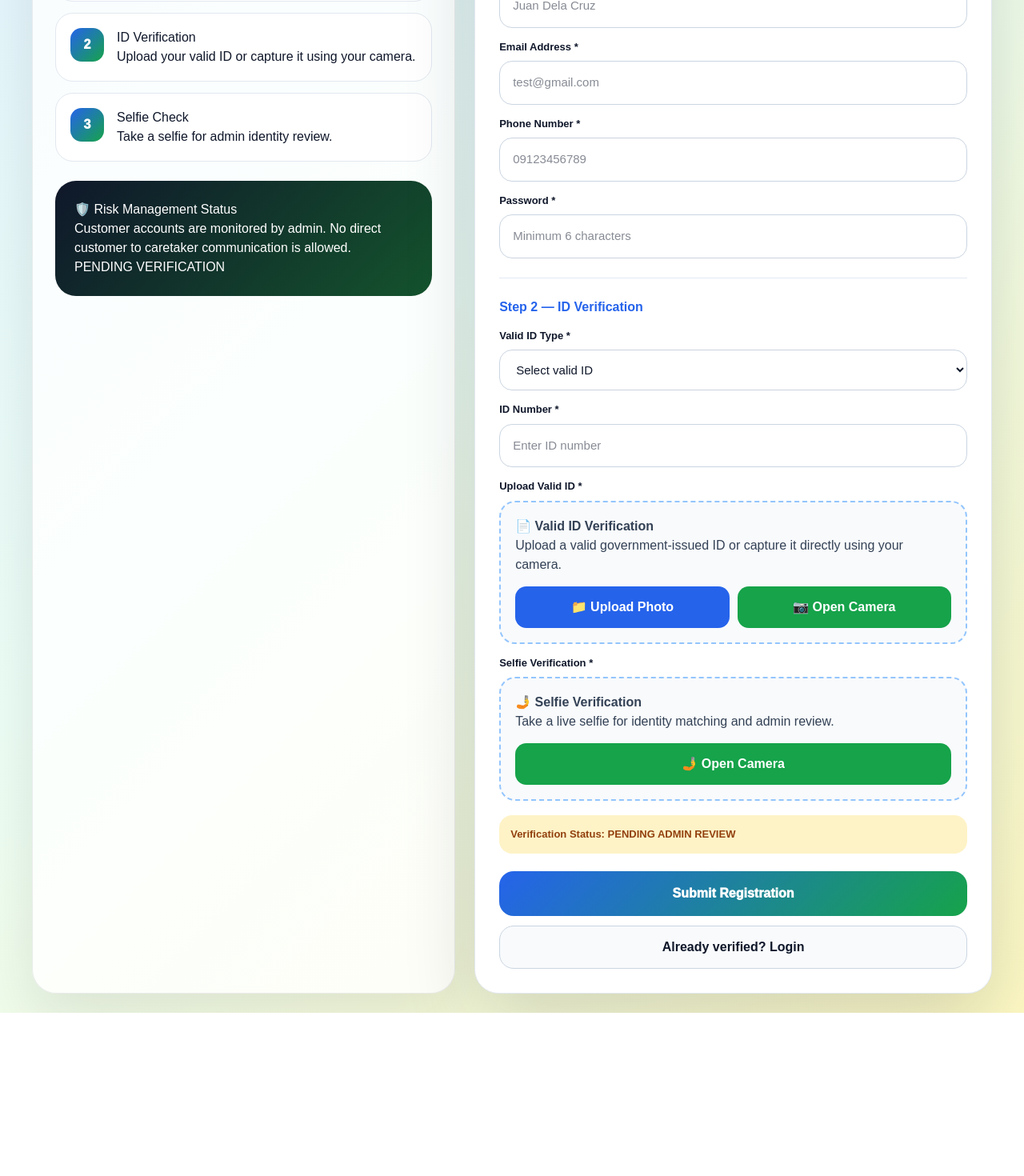
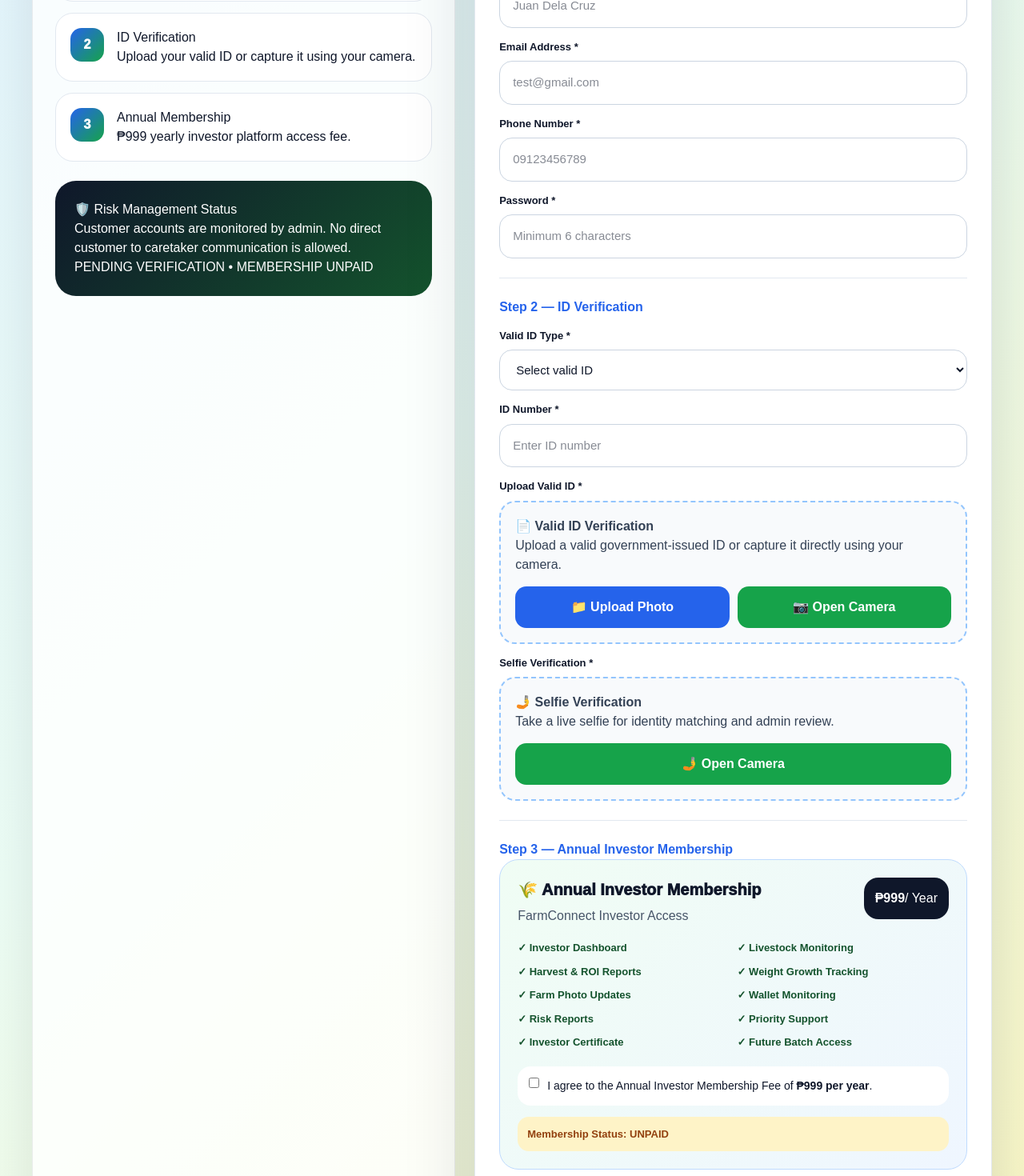
Before and after one commit to tinaleung74-blip/farmconnect-live, a Next.js app: page /customer/register in a window 1280 px wide. Shown: the part 440-1910 px from the top of the page at 80% size. Before the commit the page ends 1706 px from the top, so only its background shows below. Built offline with nearby package versions, Linux system fonts and the light colour scheme.

Commit message:
Add annual investor membership to registration

```diff
--- a/app/customer/register/page.tsx
+++ b/app/customer/register/page.tsx
@@ -20,6 +20,8 @@ export default function CustomerRegisterPage() {
   const [idNumber, setIdNumber] = useState("");
   const [idFrontUrl, setIdFrontUrl] = useState("");
   const [selfieUrl, setSelfieUrl] = useState("");
+
+  const [agreeMembership, setAgreeMembership] = useState(false);
 
   const [loading, setLoading] = useState(false);
   const [message, setMessage] = useState("");
@@ -56,6 +58,11 @@ export default function CustomerRegisterPage() {
       return;
     }
 
+    if (!agreeMembership) {
+      setMessage("You must agree to the Annual Investor Membership Program.");
+      return;
+    }
+
     if (cleanPassword.length < 6) {
       setMessage("Password must be at least 6 characters.");
       return;
@@ -85,11 +92,16 @@ export default function CustomerRegisterPage() {
             phone: cleanPhone,
             password: cleanPassword,
             wallet_balance: 0,
+
             id_type: cleanIdType,
             id_number: cleanIdNumber,
             id_front_url: idFrontUrl,
             selfie_url: selfieUrl,
             verification_status: "PENDING",
+
+            membership_plan: "ANNUAL INVESTOR MEMBERSHIP",
+            membership_fee: 999,
+            membership_status: "UNPAID",
           },
         ])
         .select()
@@ -116,8 +128,8 @@ export default function CustomerRegisterPage() {
           <div style={badge}>FARMCONNECT SECURE ONBOARDING</div>
           <h1 style={title}>Create Customer Account</h1>
           <p style={subtitle}>
-            Complete your account registration and identity verification before
-            joining the FarmConnect livestock investment platform.
+            Complete your account registration, identity verification, and
+            Annual Investor Membership agreement before joining FarmConnect.
           </p>
         </div>
 
@@ -144,8 +156,8 @@ export default function CustomerRegisterPage() {
             <div style={stepCard}>
               <div style={stepNumber}>3</div>
               <div>
-                <h3>Selfie Check</h3>
-                <p>Take a selfie for admin identity review.</p>
+                <h3>Annual Membership</h3>
+                <p>₱999 yearly investor platform access fee.</p>
               </div>
             </div>
 
@@ -155,7 +167,7 @@ export default function CustomerRegisterPage() {
                 Customer accounts are monitored by admin. No direct customer to
                 caretaker communication is allowed.
               </p>
-              <span>PENDING VERIFICATION</span>
+              <span>PENDING VERIFICATION • MEMBERSHIP UNPAID</span>
             </div>
           </div>
 
@@ -291,6 +303,53 @@ export default function CustomerRegisterPage() {
               </button>
 
               {selfieUrl && <p style={successText}>✓ Selfie Captured</p>}
+            </div>
+
+            <div style={divider} />
+
+            <p style={formSubtitle}>Step 3 — Annual Investor Membership</p>
+
+            <div style={membershipCard}>
+              <div style={membershipTop}>
+                <div>
+                  <h3 style={membershipTitle}>🌾 Annual Investor Membership</h3>
+                  <p style={membershipSub}>FarmConnect Investor Access</p>
+                </div>
+
+                <div style={priceBox}>
+                  <b>₱999</b>
+                  <span>/ Year</span>
+                </div>
+              </div>
+
+              <div style={benefitGrid}>
+                <span>✓ Investor Dashboard</span>
+                <span>✓ Livestock Monitoring</span>
+                <span>✓ Harvest & ROI Reports</span>
+                <span>✓ Weight Growth Tracking</span>
+                <span>✓ Farm Photo Updates</span>
+                <span>✓ Wallet Monitoring</span>
+                <span>✓ Risk Reports</span>
+                <span>✓ Priority Support</span>
+                <span>✓ Investor Certificate</span>
+                <span>✓ Future Batch Access</span>
+              </div>
+
+              <label style={checkRow}>
+                <input
+                  type="checkbox"
+                  checked={agreeMembership}
+                  onChange={(e) => setAgreeMembership(e.target.checked)}
+                />
+                <span>
+                  I agree to the Annual Investor Membership Fee of{" "}
+                  <b>₱999 per year</b>.
+                </span>
+              </label>
+
+              <div style={membershipStatus}>
+                Membership Status: <b>UNPAID</b>
+              </div>
             </div>
 
             <div style={pendingBox}>
@@ -507,6 +566,72 @@ const successText: React.CSSProperties = {
   fontWeight: 900,
 };
 
+const membershipCard: React.CSSProperties = {
+  background: "linear-gradient(135deg, #f0fdf4, #eff6ff)",
+  border: "1px solid #bfdbfe",
+  borderRadius: 24,
+  padding: 22,
+};
+
+const membershipTop: React.CSSProperties = {
+  display: "flex",
+  justifyContent: "space-between",
+  gap: 16,
+  alignItems: "flex-start",
+};
+
+const membershipTitle: React.CSSProperties = {
+  margin: 0,
+  fontSize: 20,
+  fontWeight: 950,
+};
+
+const membershipSub: React.CSSProperties = {
+  marginTop: 6,
+  color: "#475569",
+};
+
+const priceBox: React.CSSProperties = {
+  minWidth: 105,
+  background: "#0f172a",
+  color: "white",
+  padding: 14,
+  borderRadius: 18,
+  textAlign: "center",
+};
+
+const benefitGrid: React.CSSProperties = {
+  marginTop: 18,
+  display: "grid",
+  gridTemplateColumns: "1fr 1fr",
+  gap: 10,
+  fontSize: 13,
+  fontWeight: 800,
+  color: "#14532d",
+};
+
+const checkRow: React.CSSProperties = {
+  display: "flex",
+  gap: 10,
+  alignItems: "flex-start",
+  marginTop: 20,
+  background: "white",
+  borderRadius: 16,
+  padding: 14,
+  fontSize: 14,
+  cursor: "pointer",
+};
+
+const membershipStatus: React.CSSProperties = {
+  marginTop: 14,
+  background: "#fef3c7",
+  color: "#92400e",
+  padding: 12,
+  borderRadius: 14,
+  fontSize: 13,
+  fontWeight: 800,
+};
+
 const pendingBox: React.CSSProperties = {
   marginTop: 18,
   background: "#fef3c7",
```
